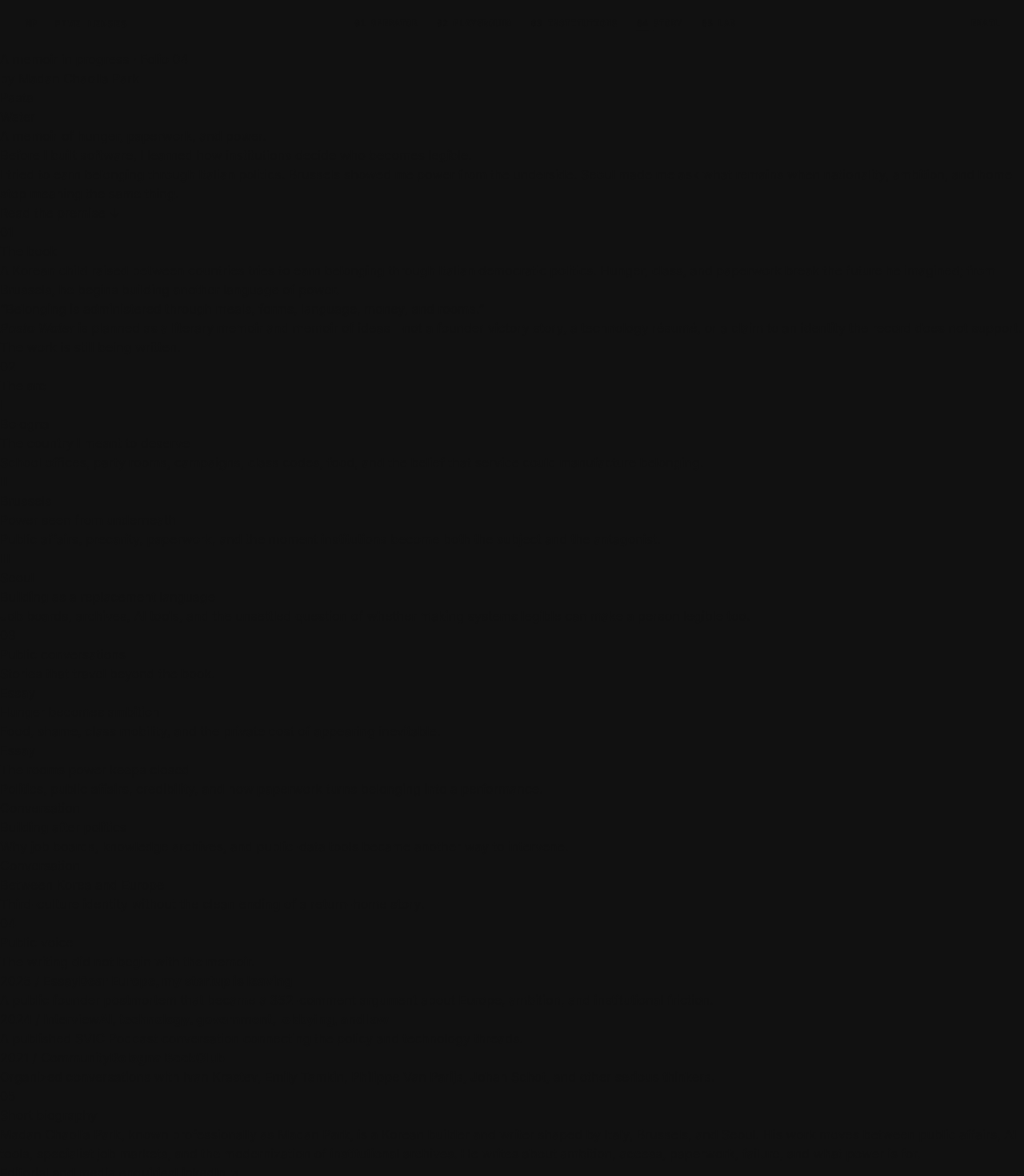
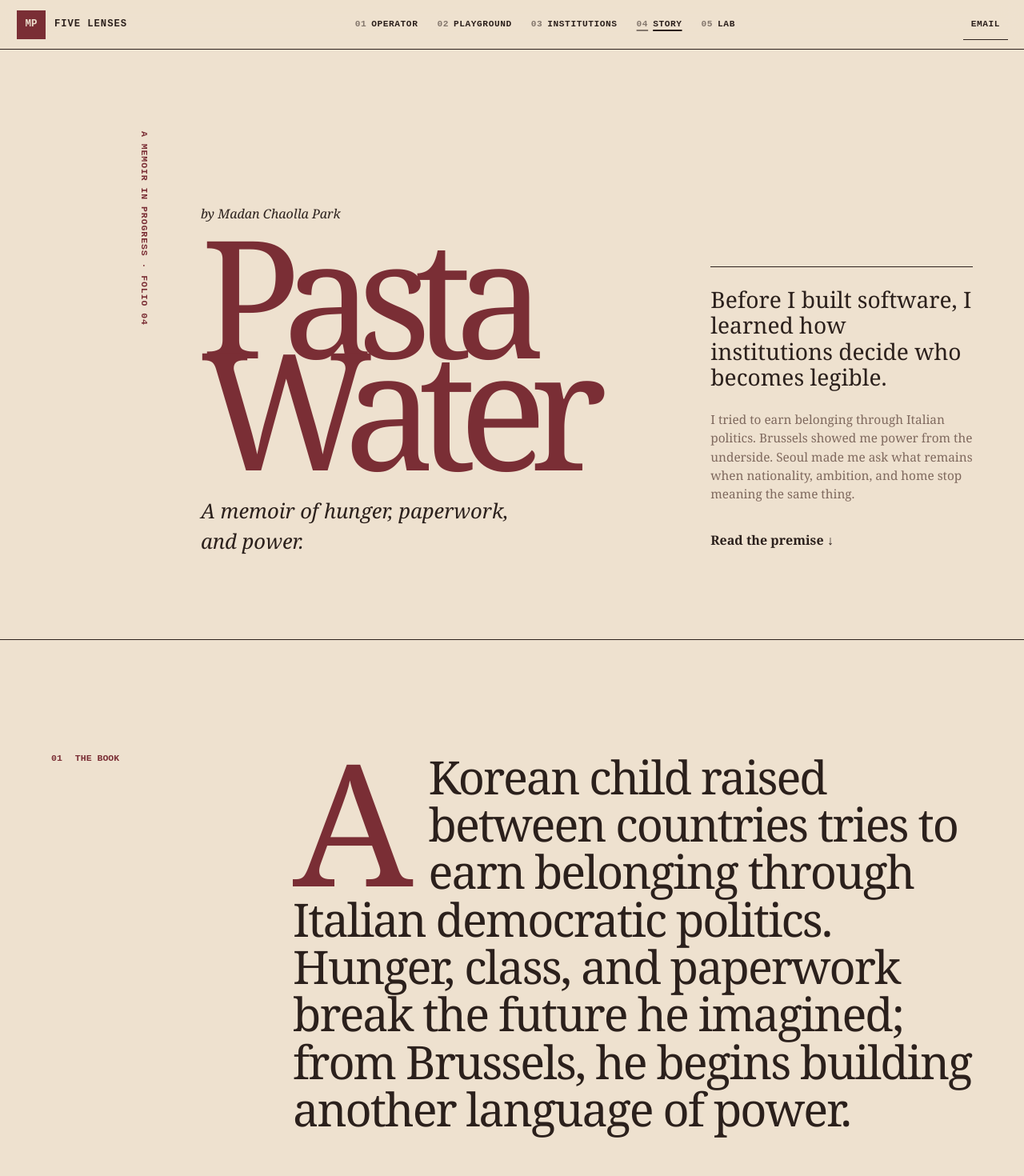
Before and after one commit to MadanChaollaPark/madanpark.com, a Next.js app: page /story in a window 1280 px wide. Shown: the top 1470 px of the page at 80% size. Built offline with nearby package versions, Linux system fonts and the light colour scheme.

Commit message:
design: style the literary memoir folio

```diff
--- a/app/globals.css
+++ b/app/globals.css
@@ -1173,3 +1173,200 @@ summary {
 .institution-disclosure { display: grid; grid-template-columns: 0.24fr 0.76fr; gap: 40px; padding: 26px clamp(20px, 4vw, 58px); color: var(--ins-paper); background: var(--ins-red); font-size: 0.72rem; }
 .institution-disclosure p { max-width: 80ch; margin: 0; }
 .institution-site .route-footer { background: var(--ins-paper); }
+
+/* Literary memoir folio */
+
+.story-site {
+  --st-paper: #eee1cf;
+  --st-ink: #2b201c;
+  --st-red: #7a2e35;
+  --st-muted: #7f695e;
+  min-height: 100vh;
+  color: var(--st-ink);
+  background: var(--st-paper);
+  font-family: Georgia, "Iowan Old Style", Baskerville, "Times New Roman", serif;
+}
+
+.story-site .lens-nav {
+  color: var(--st-ink);
+  background: rgba(238,225,207,0.94);
+  font-family: ui-monospace, monospace;
+  backdrop-filter: blur(14px);
+}
+
+.story-site .lens-brand > span { color: var(--st-paper); background: var(--st-red); }
+.story-site .lens-contact { border-bottom: 1px solid currentColor; }
+
+.story-hero {
+  min-height: calc(100vh - 62px);
+  display: grid;
+  grid-template-columns: 0.12fr 0.56fr 0.32fr;
+  align-items: end;
+  gap: clamp(24px, 5vw, 80px);
+  padding: clamp(50px, 8vw, 110px) clamp(20px, 5vw, 75px);
+  border-bottom: 1px solid var(--st-ink);
+}
+
+.story-folio {
+  align-self: start;
+  writing-mode: vertical-rl;
+  color: var(--st-red);
+  font: 700 0.72rem/1.3 ui-monospace, monospace;
+  letter-spacing: 0.08em;
+  text-transform: uppercase;
+}
+
+.story-title-block > p {
+  margin: 0 0 20px;
+  font-style: italic;
+}
+
+.story-title-block h1 {
+  margin: 0;
+  color: var(--st-red);
+  font-size: clamp(6rem, 16vw, 15rem);
+  font-weight: 400;
+  line-height: 0.68;
+  letter-spacing: -0.105em;
+}
+
+.story-title-block > span {
+  display: block;
+  max-width: 28ch;
+  margin-top: 42px;
+  font-size: clamp(1.2rem, 2vw, 1.7rem);
+  font-style: italic;
+}
+
+.story-opening {
+  padding: 24px 0 10px;
+  border-top: 1px solid var(--st-ink);
+}
+
+.story-opening p:first-child {
+  margin: 0 0 26px;
+  font-size: clamp(1.35rem, 2.2vw, 2rem);
+  line-height: 1.15;
+}
+
+.story-opening p:nth-child(2) { margin: 0 0 34px; color: var(--st-muted); font-size: 0.96rem; }
+.story-opening a { font-weight: 700; text-underline-offset: 5px; }
+
+.story-premise,
+.story-chapters,
+.story-themes,
+.story-bio {
+  display: grid;
+  grid-template-columns: 0.2fr 0.8fr;
+  gap: clamp(30px, 7vw, 120px);
+  padding: clamp(85px, 11vw, 160px) clamp(20px, 5vw, 75px);
+  border-bottom: 1px solid var(--st-ink);
+}
+
+.story-public-proof {
+  display: grid;
+  grid-template-columns: 0.2fr 0.8fr;
+  gap: clamp(30px, 7vw, 120px);
+  padding: clamp(85px, 11vw, 160px) clamp(20px, 5vw, 75px);
+  border-bottom: 1px solid var(--st-ink);
+}
+
+.story-public-proof > aside {
+  display: flex;
+  gap: 16px;
+  align-items: flex-start;
+  color: var(--st-red);
+  font: 700 0.72rem/1.2 ui-monospace, monospace;
+  text-transform: uppercase;
+}
+
+.story-public-proof aside p { margin: 0; }
+.story-public-proof > div > h2 { max-width: 14ch; margin: 0 0 60px; font-size: clamp(3rem, 7vw, 7rem); font-weight: 400; line-height: 0.9; letter-spacing: -0.055em; }
+.story-proof-list { border-top: 1px solid var(--st-ink); }
+.story-proof-list > * { display: grid; grid-template-columns: 0.22fr 0.38fr 0.4fr; gap: 24px; align-items: start; padding: 28px 0; border-bottom: 1px solid var(--st-ink); text-decoration: none; }
+.story-proof-list > a:hover strong { color: var(--st-red); text-decoration: underline; text-underline-offset: 5px; }
+.story-proof-list span { color: var(--st-red); font: 700 0.66rem/1.3 ui-monospace, monospace; text-transform: uppercase; }
+.story-proof-list strong { font-size: clamp(1.2rem, 2.2vw, 2.1rem); font-weight: 400; line-height: 1.05; }
+.story-proof-list p { margin: 0; color: var(--st-muted); font-size: 0.88rem; }
+
+.story-premise > aside,
+.story-chapters > aside,
+.story-themes > aside,
+.story-bio > aside {
+  display: flex;
+  gap: 16px;
+  align-items: flex-start;
+  color: var(--st-red);
+  font: 700 0.72rem/1.2 ui-monospace, monospace;
+  text-transform: uppercase;
+}
+
+.story-premise aside p,
+.story-chapters aside p,
+.story-themes aside p,
+.story-bio aside p { margin: 0; }
+
+.story-dropcap {
+  max-width: 35ch;
+  margin: 0;
+  font-size: clamp(2rem, 4.5vw, 4.8rem);
+  line-height: 1.03;
+  letter-spacing: -0.035em;
+}
+
+.story-dropcap::first-letter {
+  float: left;
+  margin: 0.04em 0.1em 0 0;
+  color: var(--st-red);
+  font-size: 3.7em;
+  line-height: 0.72;
+}
+
+.story-premise blockquote {
+  max-width: 25ch;
+  margin: 80px 0 60px auto;
+  padding: 28px 0;
+  border-block: 1px solid var(--st-ink);
+  color: var(--st-red);
+  font-size: clamp(1.8rem, 3.6vw, 3.8rem);
+  font-style: italic;
+  line-height: 1.05;
+}
+
+.story-premise div > p:last-child { max-width: 66ch; margin-left: auto; color: var(--st-muted); }
+
+.chapter-list { border-top: 1px solid var(--st-ink); }
+.chapter-list article { display: grid; grid-template-columns: 0.1fr 0.45fr 0.45fr; gap: 26px; align-items: start; padding: 38px 0; border-bottom: 1px solid var(--st-ink); }
+.chapter-list article > span { color: var(--st-red); font-size: 2rem; font-style: italic; }
+.chapter-list article div p { margin: 0 0 8px; color: var(--st-red); font: 700 0.68rem/1 ui-monospace, monospace; text-transform: uppercase; }
+.chapter-list h2 { max-width: 13ch; margin: 0; font-size: clamp(2rem, 4vw, 4rem); font-weight: 400; line-height: 0.95; }
+.chapter-list article > p { margin: 0; color: var(--st-muted); font-size: 0.95rem; }
+
+.story-themes > div > h2 {
+  max-width: 12ch;
+  margin: 0 0 60px;
+  font-size: clamp(3rem, 7vw, 7rem);
+  font-weight: 400;
+  line-height: 0.9;
+  letter-spacing: -0.055em;
+}
+
+.theme-grid { display: grid; grid-template-columns: repeat(2, 1fr); border-top: 1px solid var(--st-ink); border-left: 1px solid var(--st-ink); }
+.theme-grid article { min-height: 270px; padding: 28px; border-right: 1px solid var(--st-ink); border-bottom: 1px solid var(--st-ink); }
+.theme-grid article > span { color: var(--st-red); font: 700 0.66rem/1 ui-monospace, monospace; text-transform: uppercase; }
+.theme-grid h3 { max-width: 11ch; margin: 58px 0 14px; font-size: clamp(1.8rem, 3vw, 3rem); font-weight: 400; line-height: 0.98; }
+.theme-grid p { max-width: 42ch; margin: 0; color: var(--st-muted); font-size: 0.9rem; }
+
+.story-bio > div > p { max-width: 32ch; margin: 0; font-size: clamp(1.8rem, 3.8vw, 3.7rem); line-height: 1.08; }
+.story-bio > div > div { display: flex; flex-wrap: wrap; gap: 22px; margin-top: 46px; }
+.story-bio a { font-weight: 700; text-underline-offset: 5px; }
+
+.story-contact { min-height: 76vh; display: grid; align-content: center; justify-items: center; padding: 90px 20px; color: var(--st-paper); background: var(--st-red); text-align: center; }
+.story-contact > p { font-style: italic; }
+.story-contact h2 { max-width: 15ch; margin: 24px 0 44px; font-size: clamp(3rem, 8vw, 8rem); font-weight: 400; line-height: 0.88; letter-spacing: -0.065em; }
+.story-contact a { min-height: 50px; display: inline-flex; align-items: center; padding: 12px 18px; border: 1px solid var(--st-paper); text-decoration: none; font-weight: 700; }
+.story-contact a:hover { color: var(--st-red); background: var(--st-paper); }
+.story-note { display: grid; grid-template-columns: 0.2fr 0.8fr; gap: 30px; padding: 28px clamp(20px, 5vw, 75px); border-bottom: 1px solid var(--st-ink); color: var(--st-muted); font-size: 0.76rem; }
+.story-note span { color: var(--st-red); font-family: ui-monospace, monospace; text-transform: uppercase; }
+.story-note p { max-width: 78ch; margin: 0; }
+.story-site .route-footer { background: var(--st-paper); }
```
